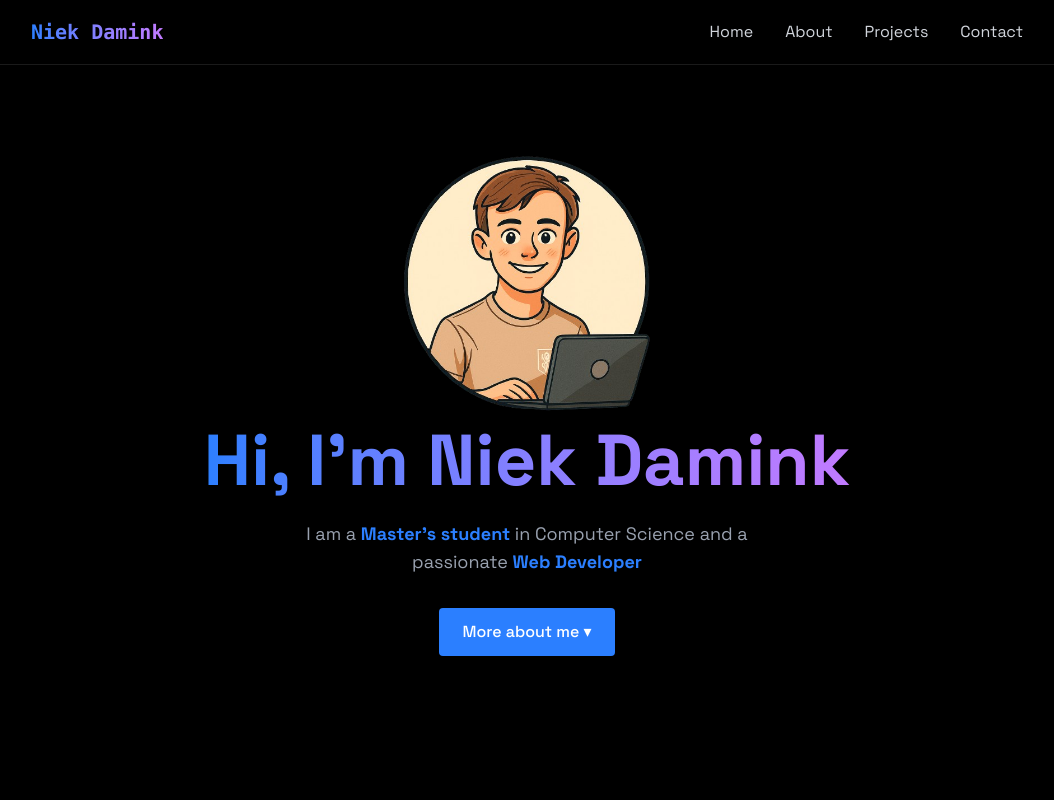
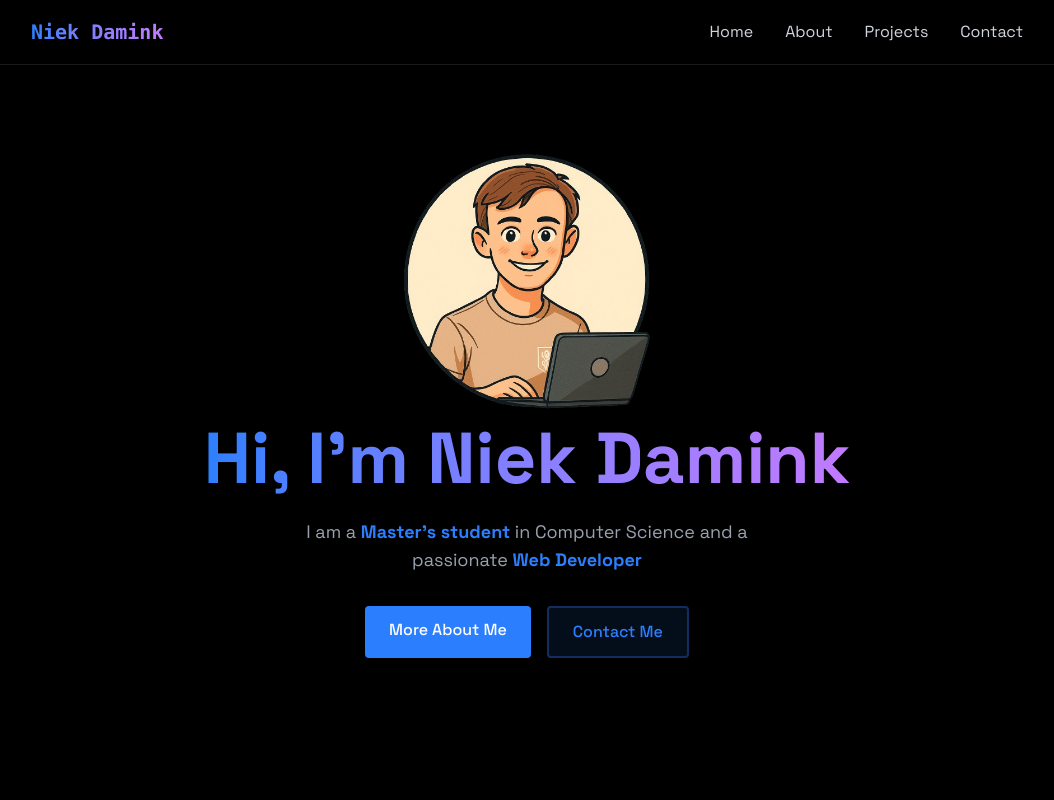
Before and after one commit to Niek-Damink/Portfolio, a React (Vite) app: page / in a window 1280 px wide. Shown: the top 800 px of the page, without its empty margins (113-1167 px from the left). Built offline with nearby package versions, Linux system fonts and the light colour scheme.

Commit message:
Updated the home page with a contact button and made scroll animation smooth

```diff
--- a/src/components/sections/Home.jsx
+++ b/src/components/sections/Home.jsx
@@ -14,11 +14,11 @@ export const Home = () => {
                         I am a <span className='text-blue-500 font-bold'>Master's student</span> in Computer Science and a passionate <span className='text-blue-500 font-bold'>Web Developer</span>
                     </p>
                     <div className="flex justify-center space-x-4">
-                        <a
-                            href="#about"
-                            className="bg-blue-500 text-white py-3 px-6 rounded font-medium transition relative overflow-hidden hover:-translate-y-0.5 hover:bg-blue-400 hover:shadow-[0_0_15px_rgba(59, 130, 246, 0.4)]"
-                        >
-                            More about me &#9662;
+                        <a href="#about" className="bg-blue-500 text-white py-3 px-6 rounded font-medium transition relative overflow-hidden hover:-translate-y-0.5 hover:bg-blue-400 hover:shadow-[0_0_15px_rgba(59, 130, 246, 0.4)]">
+                            More About Me
+                        </a>
+                        <a href="#contact" className="bg-blue-500/10 border-2 border-blue-500/30 text-blue-500 py-3 px-6 rounded font-medium transition relative overflow-hidden hover:-translate-y-0.5 hover:bg-blue-500/20 hover:shadow-[0_0_15px_rgba(59, 130, 246, 0.4)]">
+                            Contact Me
                         </a>
                     </div>
                 </div>
--- a/src/index.css
+++ b/src/index.css
@@ -1,6 +1,7 @@
 @import "tailwindcss";
 
 html, body {
+  scroll-behavior: smooth;
   margin: 0;
   padding: 0;
   font-family: "Space Grotesk", sans-serif;
```
